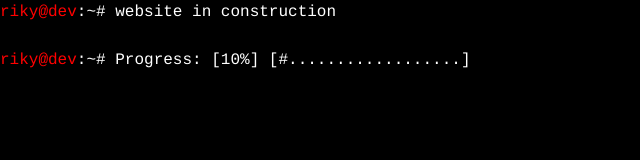
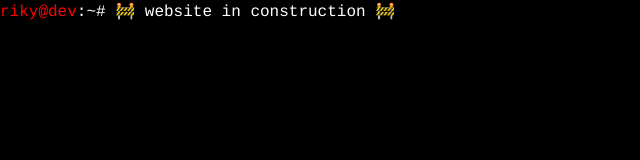
Before and after one commit to RikyRuggi/rikyruggi, a plain HTML site: page index.html in a window 1280 px wide. Shown: the whole page, without its empty margins (0-640 px from the left). Drawn offline with nearby package versions, Linux system fonts and the light colour scheme.

Commit message:
Update index.html

```diff
--- a/index.html
+++ b/index.html
@@ -30,13 +30,10 @@
 <body>
     <div class="div1">
         <p class="title text">riky@dev</p>
-        <p class="text" style="color: white;">:~# website in construction</p>
+        <p class="text" style="color: white;">:~# 🚧 website in construction 🚧</p>
     </div>
     <br>
-    <div class="div1">
-        <p class="title text">riky@dev</p>
-        <p class="text" style="color: white;">:~# Progress: [10%] [#..................]</p>
-    </div>
+
 
 </body>
 </html>
```
